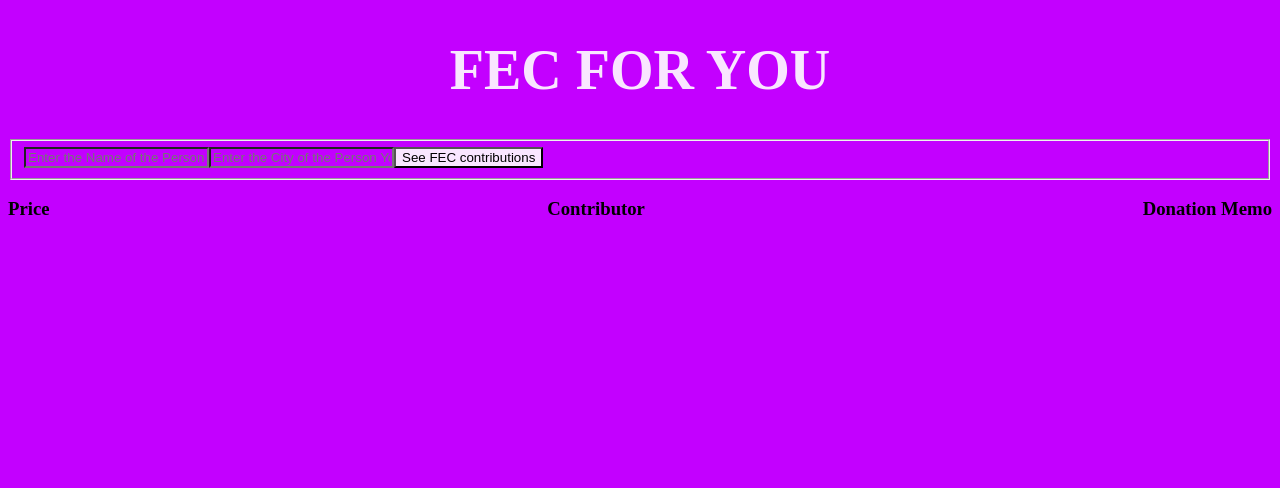
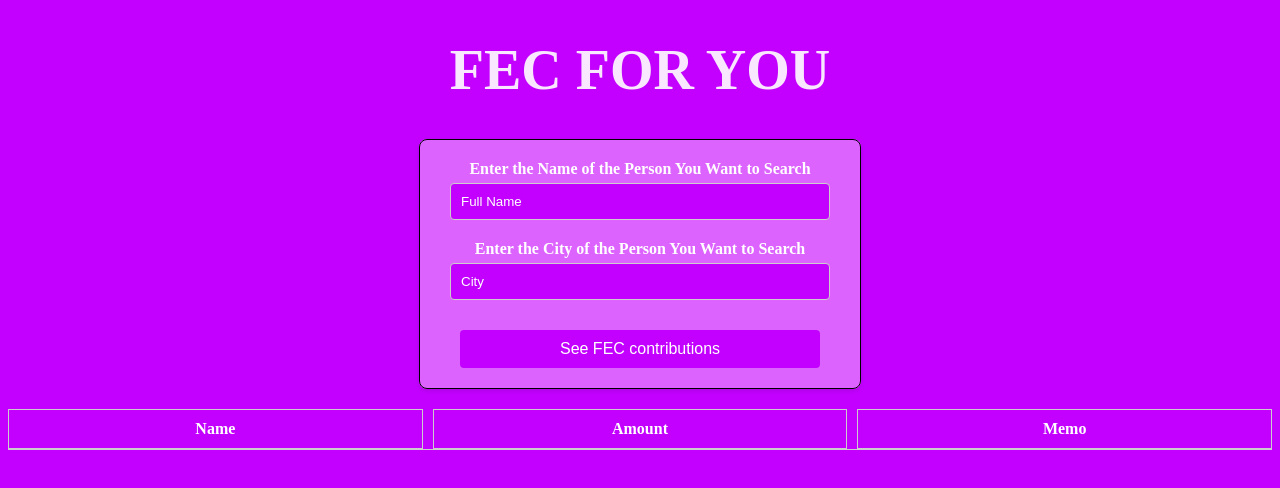
Before and after one commit to oscarkardon/FECReact, a React (Vite) app: page / in a window 1280 px wide. Shown: the top 488 px of the page. Built offline with nearby package versions, Linux system fonts and the light colour scheme.

Commit message:
More work

```diff
--- a/src/App.jsx
+++ b/src/App.jsx
@@ -1,6 +1,6 @@
 import React from 'react'
 import Header from './components/Top/Header.jsx'
-import Form from './components/Top/Form.jsx'
+import Form from './Form.jsx'
 
 export default function App() {
   return (
--- a/src/components/Top/Form.jsx
+++ b/src/Form.jsx
@@ -1,7 +1,7 @@
 import React from "react";
-import makeAPICall from "../../services/services";
-import Item from "../Data/Item";
-import ColumnHeader from "../Data/ColumnHeader";
+import makeAPICall from "./services/services";
+import Item from "./components/Data/Item";
+import ColumnHeader from "./components/Data/ColumnHeader";
 
 export default function Button() {
   const [dataArray, setDataArray] = React.useState([]);
@@ -31,17 +31,19 @@
 
   return (
     <div>
-      <fieldset>
+      <fieldset className='form'>
+        <label>Enter the Name of the Person You Want to Search</label>
         <input
               type="text"
-              placeholder="Enter the Name of the Person You Want to Search"
+              placeholder="Full Name"
               onChange={handleChange}
               name="name"
               value={formData.name}
           />
+        <label>Enter the City of the Person You Want to Search</label>
         <input
             type="text"
-              placeholder="Enter the City of the Person You Want to Search"
+            placeholder="City"
             onChange={handleChange}
             name="city"
             value={formData.city}
@@ -53,8 +55,10 @@
           See FEC contributions
         </button>
       </fieldset>
+      <div className="data">
         <ColumnHeader/>
         {dataElements}
       </div>
+    </div>
   );
 }
--- a/src/components/Data/ColumnHeader.jsx
+++ b/src/components/Data/ColumnHeader.jsx
@@ -2,12 +2,10 @@
 
 export default function ColumnHeader(){
     return (
-        <div>
-            <span className="item">
-                <h3 className="inline-heading">Price</h3>
-                <h3 className="inline-heading">Contributor</h3>
-                <h3 className="inline-heading">Donation Memo</h3>
-            </span>
+        <div className="column-header">
+            <span>Name</span>
+            <span>Amount</span>
+            <span>Memo</span>
         </div>
     )
 }
--- a/src/components/Data/Item.jsx
+++ b/src/components/Data/Item.jsx
@@ -4,9 +4,9 @@
     console.log(details)
     return(
         <div className="item">
-            <p>{details.contribution_receipt_amount} </p>
-            <p>{details.contributor_name}</p>
-            <p>{details.memo_text}</p>
+            <span>{details.contributor_name}</span>
+            <span>{details.contribution_receipt_amount} </span>
+            <span>{details.memo_text}</span>
         </div>
     )
 }
--- a/src/index.css
+++ b/src/index.css
@@ -13,7 +13,96 @@
     display: inline;
     justify-content: space-evenly;
 }
-.item {
+
+.data {
+    display: grid;
+    grid-template-columns: repeat(3, 1fr); /* Adjust the number of columns as needed */
+    gap: 10px;
+    border-bottom: 1px solid #ccc;
+  }
+
+  .column-header, .item {
+    display: contents;
+  }
+
+  .column-header span, .item span {
+    padding: 10px;
+    border: 1px solid #ccc;
+    text-align: center;
+  }
+
+  .column-header {
+    font-weight: bold;
+    background-color: #f0f0f0;
+    color: white;
+  }
+
+  fieldset {
+    margin-bottom: 20px;
+  }
+
+  button {
+    margin-top: 10px;
+  }
+
+.form {
     display: flex;
-    justify-content: space-between;
-}
+    flex-direction: column;
+    align-items: center;
+    border: 1px solid black;
+    padding: 20px;
+    border-radius: 8px;
+    box-shadow: 0 2px 5px rgba(0, 0, 0, 0.1);
+    background-color: #dd63ff;
+    max-width: 400px;
+    margin: 20px auto;
+  }
+
+  .form label {
+    align-self: center;
+    margin-bottom: 5px;
+    font-weight: bold;
+    color: white;
+    background-color: #dd63ff;
+
+  }
+
+  .form input[type="text"] {
+    width: calc(100% - 20px);
+    padding: 10px;
+    margin-bottom: 20px;
+    border: 1px solid #ccc;
+    border-radius: 4px;
+    box-sizing: border-box;
+    color: white;
+  }
+
+  /* Style for the placeholder text */
+  .form input[type="text"]::placeholder {
+    color: #888;
+  }
+
+  .button {
+    width: 90%; /* Full width */
+    padding: 10px;
+    background-color: #C300FF;
+    color: white;
+    text-align: center;
+    border: none;
+    border-radius: 4px;
+    cursor: pointer;
+    font-size: 16px;
+  }
+
+  .button:hover {
+    box-shadow: 0 4px 8px rgba(0, 0, 0, 0.1);
+    background-color: #b610e8;
+  }
+
+  .form input[type="text"]:hover{
+    box-shadow: 0 4px 8px rgba(0, 0, 0, 0.1);
+    background-color: #b610e8;
+  }
+  .form input[type="text"]::placeholder {
+    color: white;
+  }
```
Also changed, not shown: src/components/Data/Table.jsx (added, +43 -0 lines), src/components/Top/Input.jsx (deleted, +0 -19 lines). Lines whose indentation alone changed are shown as unchanged.
